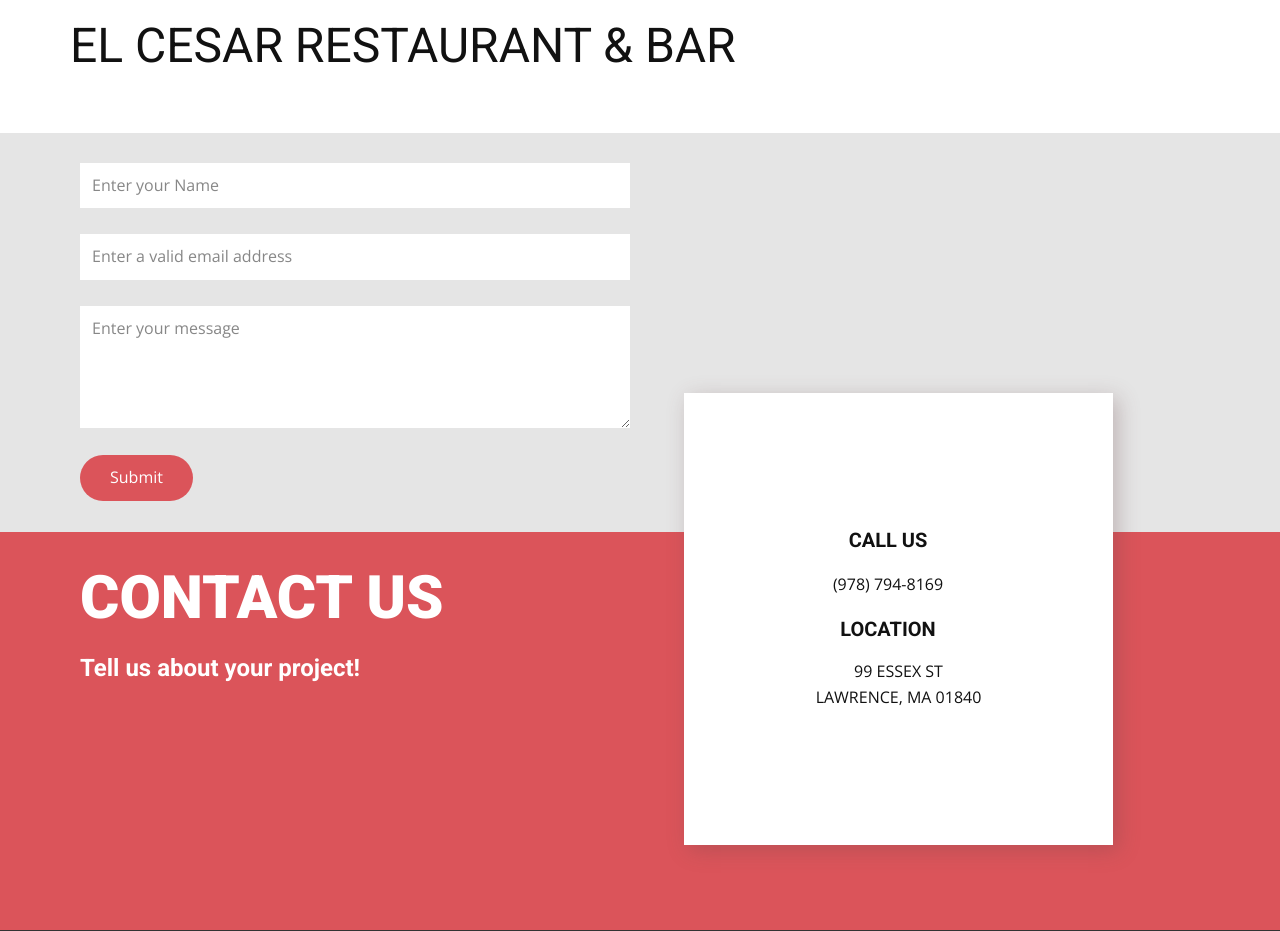
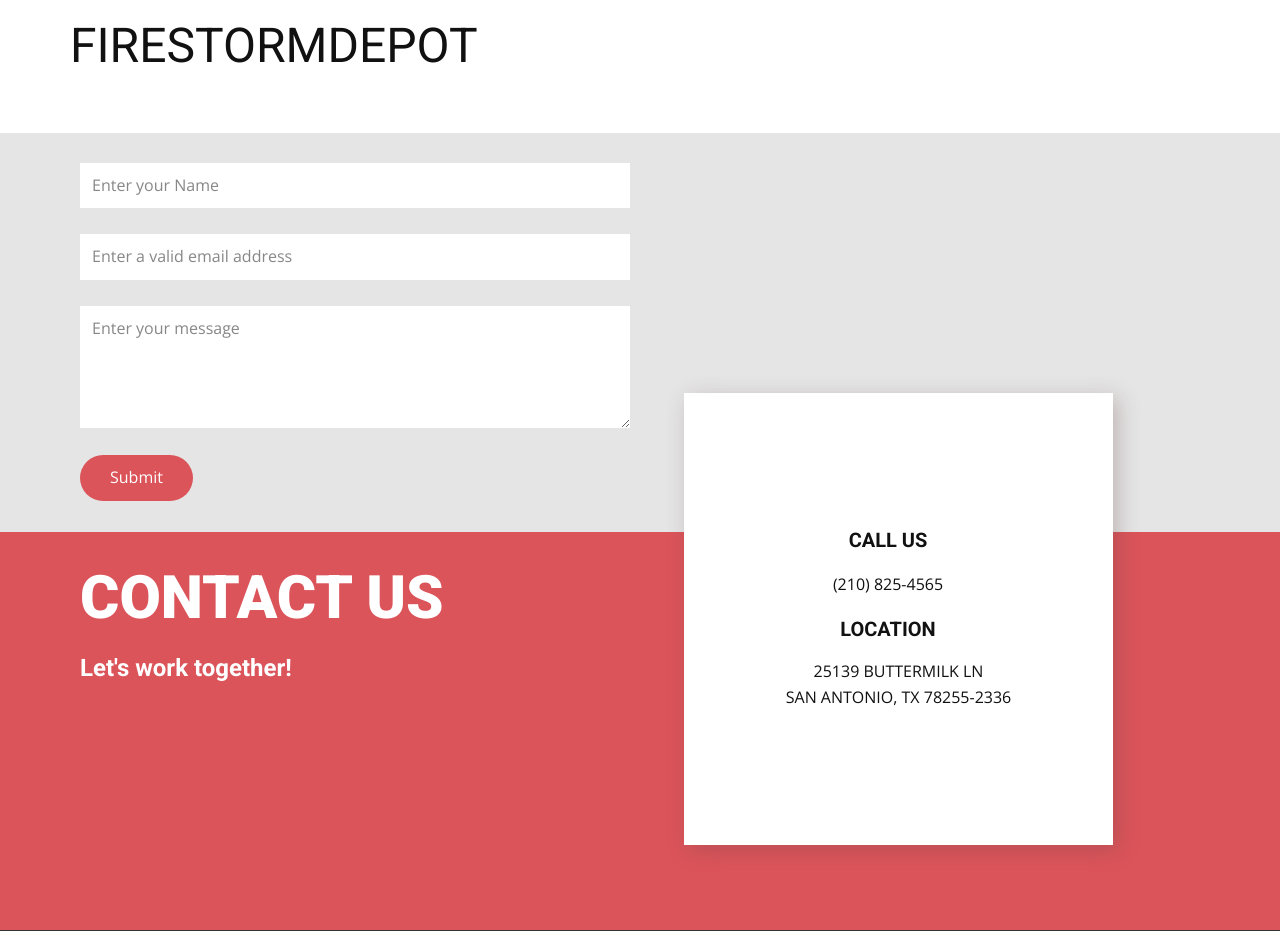
Before and after one commit to runacode/fire, a PHP site: page / in a window 1280 px wide. Shown: the top 931 px of the page. Run offline with PHP 8.4, Linux system fonts and the light colour scheme.

Commit message:
Update index.php

```diff
--- a/index.php
+++ b/index.php
@@ -1,7 +1,7 @@
-<?php $company = "EL CESAR RESTAURANT & BAR";
-$phone = "(978) 794-8169";
-	$address1 = "99 ESSEX ST";
-	$address2 = "LAWRENCE, MA 01840";
+<?php $company = "FIRESTORMDEPOT";
+$phone = "(210) 825-4565";
+	$address1 = "25139 BUTTERMILK LN";
+	$address2 = "SAN ANTONIO, TX 78255-2336";
 ?>
 <!DOCTYPE html>
 <html style="font-size: 16px;">
@@ -74,7 +74,7 @@ $phone = "(978) 794-8169";
                   </div>
                 </div>
                 <h3 class="u-text u-text-7">Contact us</h3>
-                <h6 class="u-text u-text-8">Tell us about your project!</h6>
+                <h6 class="u-text u-text-8">Let's work together!</h6>
               </div>
             </div>
           </div>
```
